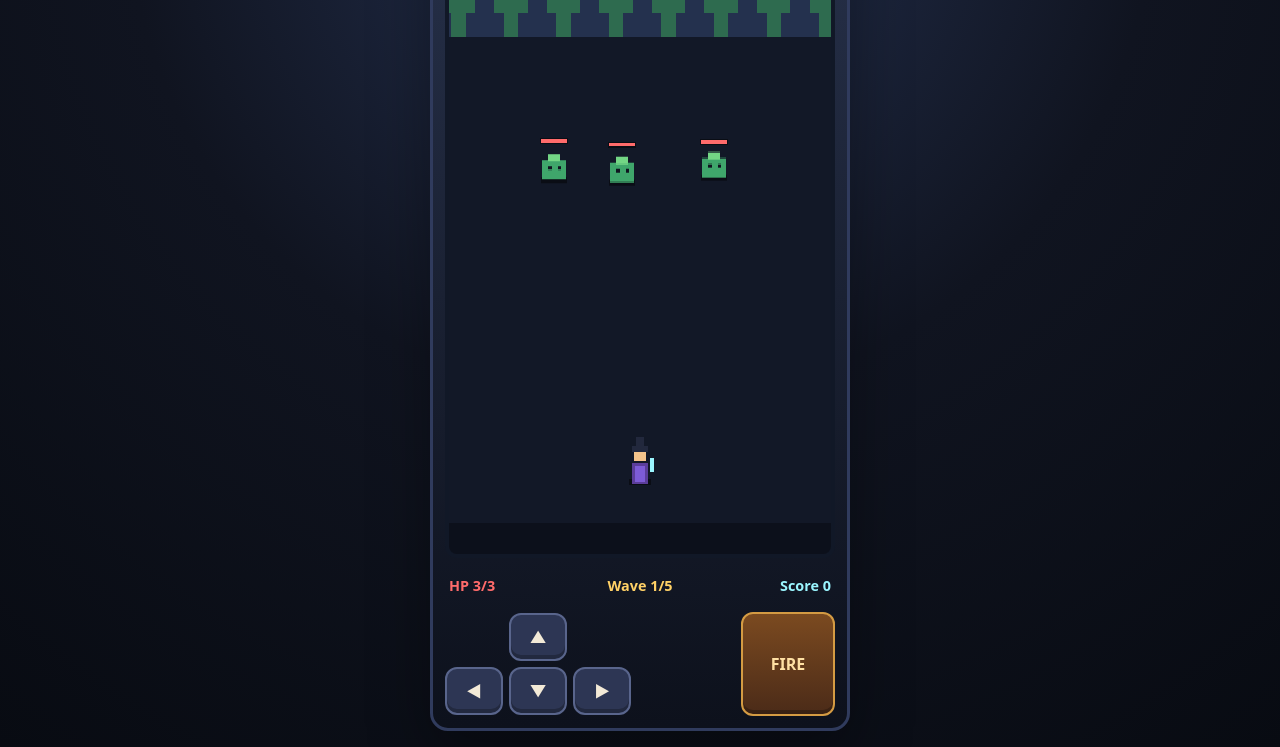
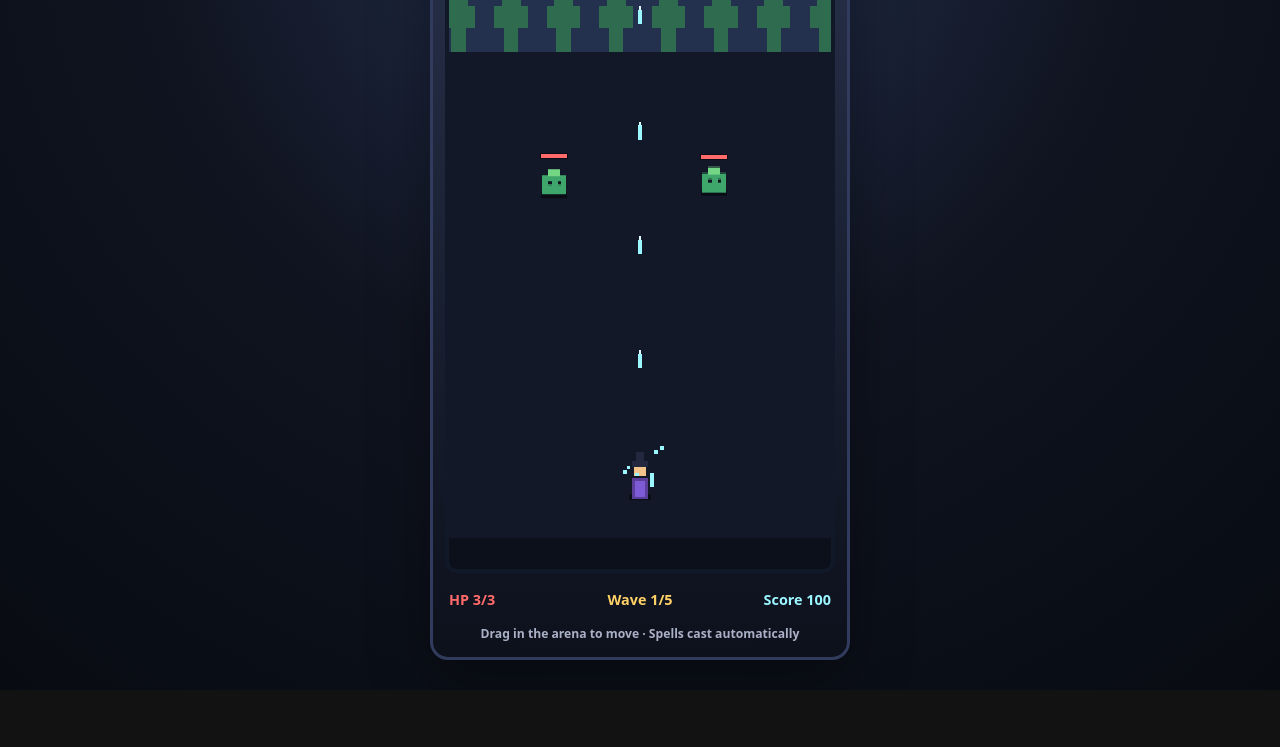
Before and after one commit to Ezz10099/beast-clash, a website: page index.html in a window 1280 px wide. Both pictures are taken after a click on the button "New Run". Shown: the part 110-857 px from the top of the page. After the commit the page ends 800 px from the top, so only its background shows below. Drawn offline with Linux system fonts and the light colour scheme.

Commit message:
Replace touch buttons with drag auto-cast controls

```diff
--- a/game.js
+++ b/game.js
@@ -4,7 +4,6 @@ const healthText = document.querySelector("#healthText");
 const waveText = document.querySelector("#waveText");
 const scoreText = document.querySelector("#scoreText");
 const restartButton = document.querySelector("#restartButton");
-const controls = document.querySelector(".controls");
 const upgradePanel = document.querySelector("#upgradePanel");
 const upgradeChoices = document.querySelector("#upgradeChoices");
 
@@ -51,7 +50,12 @@ const keys = {
   right: false,
   up: false,
   down: false,
-  fire: false,
+};
+const pointerControl = {
+  active: false,
+  pointerId: null,
+  x: W / 2,
+  y: H - 72,
 };
 
 const state = {
@@ -126,6 +130,7 @@ function saveBestScore() {
 }
 
 function resetGame() {
+  clearInput();
   state.time = 0;
   state.wave = 0;
   state.score = 0;
@@ -150,6 +155,8 @@ function resetGame() {
   state.waveBannerText = "";
   state.screenShake = 0;
   state.damageFlash = 0;
+  pointerControl.x = state.player.x;
+  pointerControl.y = state.player.y;
   startWave(1);
 }
 
@@ -161,7 +168,6 @@ function startWave(wave) {
   state.enemies = [];
   state.waveBannerText = definition.bossHp ? "FINAL WAVE" : `WAVE ${wave}`;
   state.waveBannerTimer = WAVE_BANNER_DURATION;
-  setControlsEnabled(true);
   hideUpgradePanel();
 
   if (definition.bossHp) {
@@ -266,15 +272,22 @@ function updatePlayer() {
   let dx = 0;
   let dy = 0;
 
+  if (pointerControl.active) {
+    dx = pointerControl.x - player.x;
+    dy = pointerControl.y - player.y;
+  } else {
     if (keys.left) dx -= 1;
     if (keys.right) dx += 1;
     if (keys.up) dy -= 1;
     if (keys.down) dy += 1;
+  }
 
-  if (dx !== 0 || dy !== 0) {
+  const distance = Math.hypot(dx, dy);
+  if (distance > 3) {
+    const step = pointerControl.active ? Math.min(distance, player.speed) : player.speed;
     const length = Math.hypot(dx, dy);
-    player.x += (dx / length) * player.speed;
-    player.y += (dy / length) * player.speed;
+    player.x += (dx / length) * step;
+    player.y += (dy / length) * step;
   }
 
   player.x = clamp(player.x, 20, W - 20);
@@ -282,7 +295,7 @@ function updatePlayer() {
 
   if (player.cooldown > 0) player.cooldown -= 1;
   if (player.invincible > 0) player.invincible -= 1;
-  if (keys.fire) castSpell();
+  castSpell();
 }
 
 function updateBolts() {
@@ -413,14 +426,12 @@ function updateMode() {
 function finishRun(mode) {
   state.mode = mode;
   clearInput();
-  setControlsEnabled(false);
   saveBestScore();
 }
 
 function showUpgradePanel() {
   state.mode = "upgrade";
   clearInput();
-  setControlsEnabled(false);
   upgradeChoices.replaceChildren();
 
   for (const upgrade of pickUpgradeChoices()) {
@@ -458,11 +469,11 @@ function pickUpgradeChoices() {
 
 function clearInput() {
   for (const key of Object.keys(keys)) keys[key] = false;
+  if (pointerControl.pointerId !== null && canvas.hasPointerCapture?.(pointerControl.pointerId)) {
+    canvas.releasePointerCapture(pointerControl.pointerId);
   }
-
-function setControlsEnabled(enabled) {
-  controls.classList.toggle("is-disabled", !enabled);
-  for (const button of controls.querySelectorAll("button")) button.disabled = !enabled;
+  pointerControl.active = false;
+  pointerControl.pointerId = null;
 }
 
 function addSparks(x, y, count, color) {
@@ -495,6 +506,7 @@ function draw() {
     drawBolts();
     drawEnemies();
     drawPlayer();
+    drawPointerTarget();
     drawSparks();
     drawBanner();
     drawWaveAnnouncement();
@@ -540,14 +552,32 @@ function drawMenu() {
   drawPanel(28, 118, 264, 210);
   drawText("PIXEL MAGE", W / 2, 164, 22, "#ffd166", "center");
   drawText("Five waves. One boss.", W / 2, 195, 12, "#f3ead7", "center");
-  drawText("Choose upgrades. Finish the run.", W / 2, 225, 10, "#aab1c7", "center");
-  drawText("Tap / Space to start", W / 2, 268, 12, "#9bf6ff", "center");
+  drawText("Drag to move. Casting is automatic.", W / 2, 225, 10, "#aab1c7", "center");
+  drawText("Tap arena / Enter to start", W / 2, 268, 12, "#9bf6ff", "center");
   drawMage(W / 2, 360, false);
 }
 
 function drawPlayer() {
   const flicker = state.player.invincible > 0 && Math.floor(state.time / 5) % 2 === 0;
-  if (!flicker) drawMage(state.player.x, state.player.y, keys.left || keys.right || keys.up || keys.down);
+  const moving = pointerControl.active || keys.left || keys.right || keys.up || keys.down;
+  if (!flicker) drawMage(state.player.x, state.player.y, moving);
+}
+
+function drawPointerTarget() {
+  if (!pointerControl.active || state.mode !== "playing") return;
+
+  ctx.save();
+  ctx.globalAlpha = 0.65;
+  ctx.strokeStyle = "#9bf6ff";
+  ctx.lineWidth = 1.5;
+  ctx.beginPath();
+  ctx.arc(pointerControl.x, pointerControl.y, 10, 0, Math.PI * 2);
+  ctx.moveTo(pointerControl.x - 14, pointerControl.y);
+  ctx.lineTo(pointerControl.x + 14, pointerControl.y);
+  ctx.moveTo(pointerControl.x, pointerControl.y - 14);
+  ctx.lineTo(pointerControl.x, pointerControl.y + 14);
+  ctx.stroke();
+  ctx.restore();
 }
 
 function drawMage(x, y, moving) {
@@ -766,7 +796,6 @@ const keyboardMap = {
   KeyW: "up",
   ArrowDown: "down",
   KeyS: "down",
-  Space: "fire",
 };
 
 window.addEventListener("keydown", (event) => {
@@ -778,6 +807,7 @@ window.addEventListener("keydown", (event) => {
   }
 
   if (event.code === "Space" || event.code === "Enter") {
+    event.preventDefault();
     handleStartAction();
   }
 });
@@ -787,31 +817,42 @@ window.addEventListener("keyup", (event) => {
   if (key) keys[key] = false;
 });
 
-canvas.addEventListener("pointerdown", handleStartAction);
-restartButton.addEventListener("click", resetGame);
+function updatePointerTarget(event) {
+  const bounds = canvas.getBoundingClientRect();
+  pointerControl.x = clamp(((event.clientX - bounds.left) / bounds.width) * W, 20, W - 20);
+  pointerControl.y = clamp(((event.clientY - bounds.top) / bounds.height) * H, 76, H - 34);
+}
 
-for (const button of document.querySelectorAll("[data-key]")) {
-  const key = button.dataset.key;
-
-  button.addEventListener("pointerdown", (event) => {
+function startPointerControl(event) {
   event.preventDefault();
   handleStartAction();
-    keys[key] = true;
-    if (key === "fire") castSpell();
-  });
+  if (state.mode !== "playing") return;
 
-  button.addEventListener("pointerup", () => {
-    keys[key] = false;
-  });
+  pointerControl.active = true;
+  pointerControl.pointerId = event.pointerId;
+  updatePointerTarget(event);
+  canvas.setPointerCapture?.(event.pointerId);
+}
 
-  button.addEventListener("pointercancel", () => {
-    keys[key] = false;
-  });
+function movePointerControl(event) {
+  if (!pointerControl.active || event.pointerId !== pointerControl.pointerId) return;
+  event.preventDefault();
+  updatePointerTarget(event);
+}
 
-  button.addEventListener("pointerleave", () => {
-    keys[key] = false;
-  });
+function stopPointerControl(event) {
+  if (event.pointerId !== pointerControl.pointerId) return;
+  if (canvas.hasPointerCapture?.(event.pointerId)) canvas.releasePointerCapture(event.pointerId);
+  pointerControl.active = false;
+  pointerControl.pointerId = null;
 }
+
+canvas.addEventListener("pointerdown", startPointerControl);
+canvas.addEventListener("pointermove", movePointerControl);
+canvas.addEventListener("pointerup", stopPointerControl);
+canvas.addEventListener("pointercancel", stopPointerControl);
+restartButton.addEventListener("click", resetGame);
+window.addEventListener("blur", clearInput);
 
 function loop() {
   update();
--- a/index.html
+++ b/index.html
@@ -20,7 +20,13 @@
         </header>
 
         <div class="game-stage">
-          <canvas id="game" width="320" height="480" aria-label="Pixel Mage game canvas"></canvas>
+          <canvas
+            id="game"
+            width="320"
+            height="480"
+            aria-label="Pixel Mage game canvas"
+            aria-describedby="controlHint"
+          ></canvas>
           <section id="upgradePanel" class="upgrade-panel" aria-labelledby="upgradeTitle" hidden>
             <p class="eyebrow">Wave Cleared</p>
             <h2 id="upgradeTitle">Choose one spell upgrade</h2>
@@ -35,17 +41,7 @@
           <span id="scoreText">Best 0</span>
         </section>
 
-        <section class="controls" aria-label="Touch controls">
-          <div class="dpad">
-            <button data-key="up" type="button">▲</button>
-            <div>
-              <button data-key="left" type="button">◀</button>
-              <button data-key="down" type="button">▼</button>
-              <button data-key="right" type="button">▶</button>
-            </div>
-          </div>
-          <button class="fire" data-key="fire" type="button">Fire</button>
-        </section>
+        <p id="controlHint" class="control-hint">Drag in the arena to move · Spells cast automatically</p>
       </section>
     </main>
 
--- a/style.css
+++ b/style.css
@@ -76,8 +76,7 @@ h1 {
   letter-spacing: 0.02em;
 }
 
-.small-button,
-.controls button {
+.small-button {
   background: #2d3654;
   border: 2px solid #59658c;
   box-shadow: inset 0 -4px 0 rgba(0, 0, 0, 0.25);
@@ -98,6 +97,8 @@ h1 {
   background: #121827;
   image-rendering: pixelated;
   image-rendering: crisp-edges;
+  touch-action: none;
+  cursor: crosshair;
 }
 
 .upgrade-panel {
@@ -191,49 +192,18 @@ h1 {
   text-align: right;
 }
 
-.controls {
-  display: flex;
-  align-items: center;
-  justify-content: space-between;
-  gap: 14px;
+.control-hint {
+  min-height: 20px;
+  margin: -2px 0 0;
+  color: var(--muted);
+  font-size: 0.76rem;
+  font-weight: 700;
+  text-align: center;
   user-select: none;
   -webkit-user-select: none;
 }
 
-.controls.is-disabled {
-  pointer-events: none;
-  opacity: 0.45;
-}
-
-.dpad {
-  display: grid;
-  justify-items: center;
-  gap: 6px;
-}
-
-.dpad div {
-  display: flex;
-  gap: 6px;
-}
-
-.controls button {
-  width: 58px;
-  height: 48px;
-  border-radius: 12px;
-  font-weight: 900;
-}
-
-.controls button:active,
 .small-button:active {
   transform: translateY(2px);
   box-shadow: inset 0 -2px 0 rgba(0, 0, 0, 0.25);
 }
-
-.fire {
-  width: 94px !important;
-  height: 104px !important;
-  border-color: #d49b43 !important;
-  background: linear-gradient(180deg, #7b4a20, #4b2b18) !important;
-  color: #ffe0a3;
-  text-transform: uppercase;
-}
```
Also changed, not shown: AGENTS.md (+3 -2 lines), docs/ROADMAP.md (+2 -2 lines), docs/SESSION_HANDOFF.md (+6 -4 lines), scripts/check.mjs (+14 -1 lines), README.md. Lines whose indentation alone changed are shown as unchanged.
